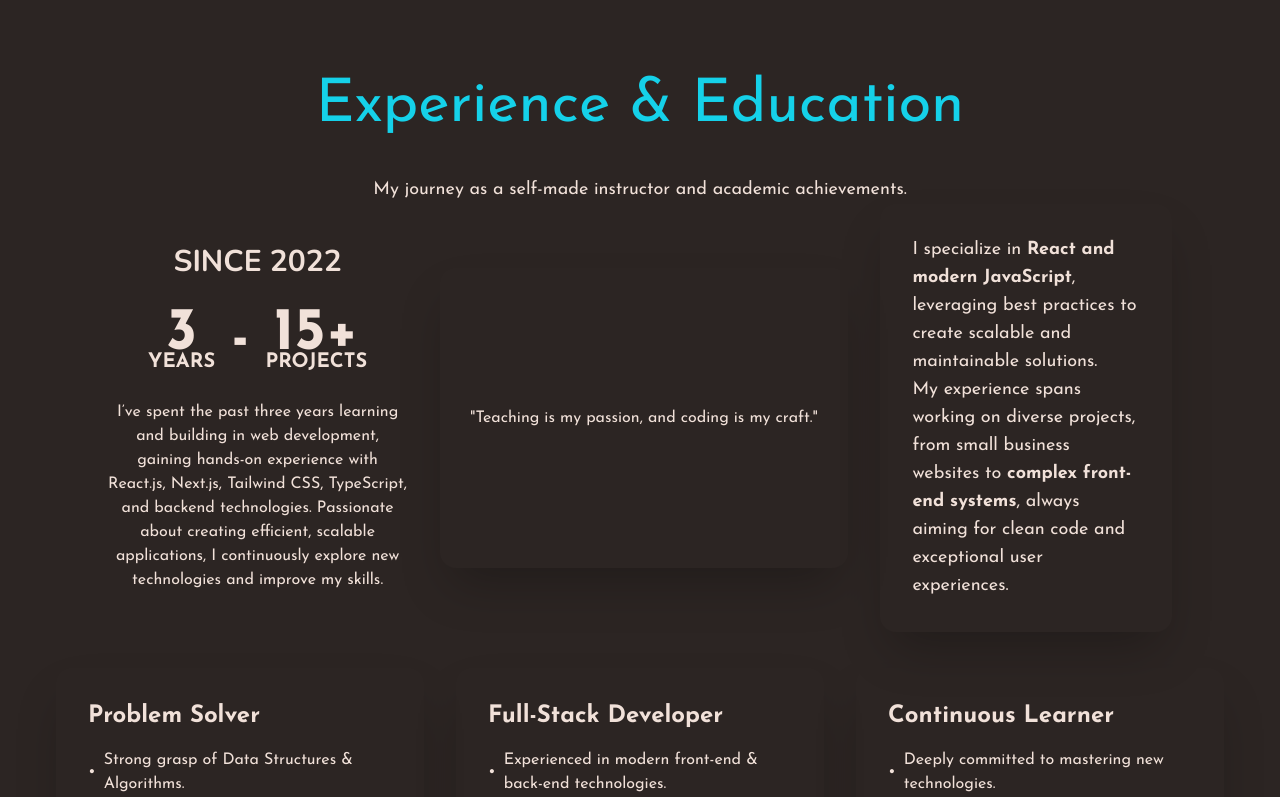
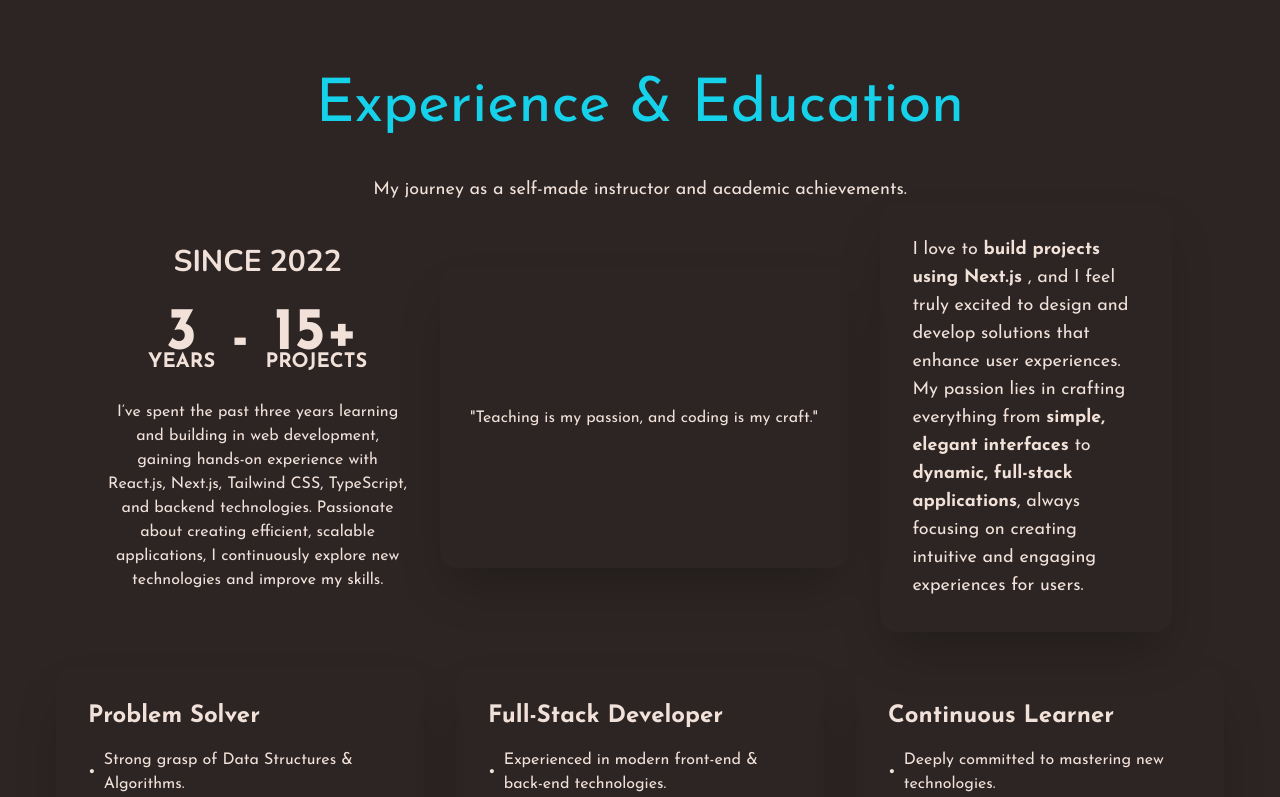
Before and after one commit to SyedSajjad09/syed-portfolio, a React (Vite) app: page / in a window 1280 px wide. Shown: the part 2075-2872 px from the top of the page. Built offline with nearby package versions, Linux system fonts and the light colour scheme.

Commit message:
Fixed build issue

```diff
--- a/src/components/experienceSection/ExperienceTopRight.jsx
+++ b/src/components/experienceSection/ExperienceTopRight.jsx
@@ -1,18 +1,7 @@
 const ExperienceTopRight = () => {
   return (
     <div className="xl:w-[25%] lg:w-[30%] bg-gradient-to-br from-gray-800 to-gray-900 p-8 rounded-2xl shadow-2xl">
-      <p className="text-lg text-gray-400">
-        I specialize in{" "}
-        <span className="font-bold text-orange-500">
-          React and modern JavaScript
-        </span>
-        , leveraging best practices to create scalable and maintainable
-        solutions. <br />
-        My experience spans working on diverse projects, from small business
-        websites to{" "}
-        <span className="font-bold text-cyan-500">complex front-end systems</span>,
-        always aiming for clean code and exceptional user experiences.
-      </p>
+<p className="text-lg text-gray-400"> I love to{" "} <span className="font-bold text-orange-500"> build projects using Next.js </span> , and I feel truly excited to design and develop solutions that enhance user experiences. <br /> My passion lies in crafting everything from{" "} <span className="font-bold text-cyan-500">simple, elegant interfaces</span> to{" "} <span className="font-bold text-cyan-500">dynamic, full-stack applications</span>, always focusing on creating intuitive and engaging experiences for users. </p>
     </div>
   );
 };
```
Also changed, not shown: 1 other file (tests, documents, lock files or other folders).
